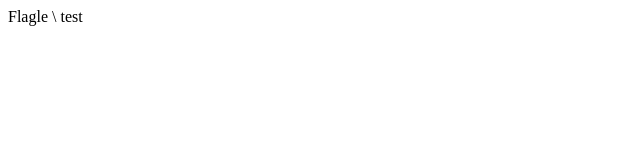
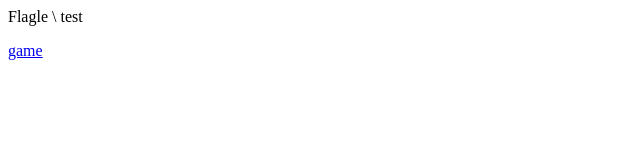
Before and after one commit to alexkeyes25/alexkeyes25.github.io, a plain HTML site: page games.html in a window 1280 px wide. Shown: the full height of the page, 0-640 px from the left. Drawn offline with Linux system fonts and the light colour scheme.

Commit message:
Update games.html

```diff
--- a/games.html
+++ b/games.html
@@ -9,6 +9,7 @@
   Flagle \
   test
 </enumerate>
+<p> <a href="games.html">game</a></p>
 </body>
 
 </html>
```
